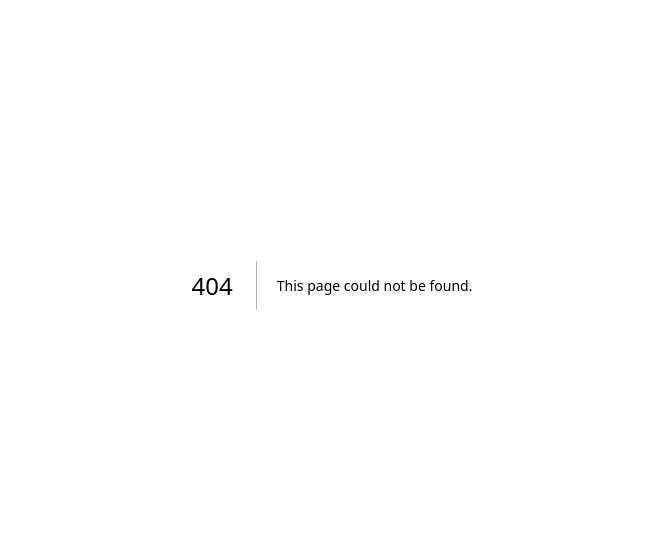
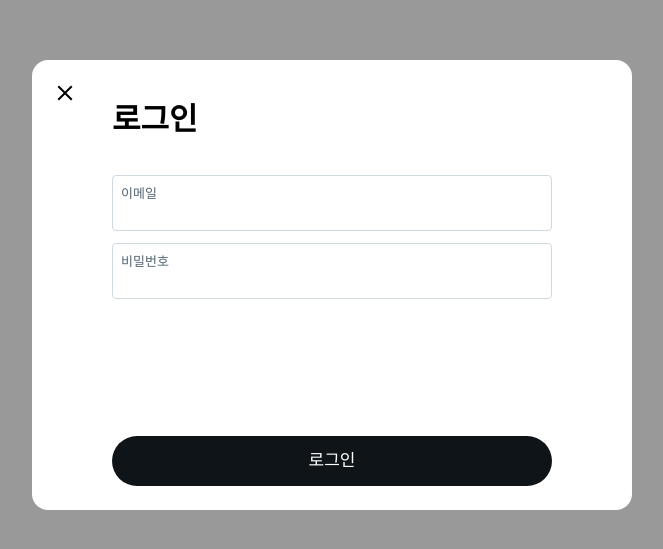
Before and after one commit to eodnjs467/daily-life-sharing, a Next.js app: page /i/flow/login in a window 1280 px wide. Before the commit this address had no page. Shown: the part 115-664 px from the top of the page, without its empty margins (308-971 px from the left). Built offline with nearby package versions, Linux system fonts and the light colour scheme.

Commit message:
:lipstick: 로그인 모달 페이지 레이아웃

```diff
--- /dev/null
+++ b/src/app/(beforeLogin)/_component/login-modal.module.css
@@ -0,0 +1,89 @@
+.modalBackground {
+  width: 100vw;
+  height: 100%;
+  display: flex;
+  flex-direction: column;
+  justify-content: center;
+  align-items: center;
+  background-color: rgba(0, 0, 0, 0.4);
+  position: absolute;
+  top: 0;
+  left: 0;
+  right: 0;
+  bottom: 0;
+}
+.modal {
+  background-color: #fff;
+  position: relative;
+  max-width: 80vw;
+  min-width: 600px;
+  border-radius: 16px;
+  display: flex;
+  flex-direction: column;
+  height: 450px;
+}
+
+.header {
+  padding: 36px 80px 20px;
+  font-size: 31px;
+  font-weight: bold;
+}
+.modal form {
+  display: flex;
+  flex-direction: column;
+  flex: 1;
+}
+.modalBody {
+  flex: 1;
+  padding: 0 80px;
+}
+.inputDiv {
+  display: flex;
+  flex-direction: column;
+  height: 56px;
+  position: relative;
+  margin: 12px 0;
+}
+.label {
+  width: 100%;
+  display: inline-block;
+  position: absolute;
+  top: 0;
+  border: 1px solid rgb(207, 217, 222);
+  border-radius: 4px;
+  font-size: 13px;
+  height: 56px;
+  padding: 8px 8px 0;
+  color: rgb(83, 100, 113);
+}
+
+.label:focus-within {
+  color: red;
+}
+.input {
+  width: 100%;
+  border: none;
+  font-size: 17px;
+  margin-top: 16px;
+  padding: 12px 8px 8px;
+  outline: none;
+}
+.modalFooter {
+  padding: 24px 80px;
+}
+.actionButton {
+  width: 100%;
+  height: 50px;
+  border-radius: 25px;
+  background-color: rgb(15, 20, 25);
+  color: white;
+  font-size: 17px;
+  cursor: pointer;
+  border: none;
+}
+.actionButton:disabled {
+  opacity: 0.5;
+}
+.actionButton:hover {
+  background-color: rgb(39, 44, 48);
+}
--- /dev/null
+++ b/src/app/(beforeLogin)/_component/login-modal.tsx
@@ -0,0 +1,40 @@
+"use client";
+import style from "./login-modal.module.css";
+import BackButton from "@/app/(beforeLogin)/_component/back-button";
+export default function LoginModal() {
+  return (
+    <div className={style.modalBackground}>
+      <div className={style.modal}>
+        <div className={style.header}>
+          <BackButton />
+          <div>로그인</div>
+        </div>
+        <form>
+          <div className={style.modalBody}>
+            <div className={style.inputDiv}>
+              <label className={style.label} htmlFor={"email"}>
+                이메일
+              </label>
+              <input id={"email"} type={"email"} className={style.input} />
+            </div>
+            <div className={style.inputDiv}>
+              <label className={style.label} htmlFor={"password"}>
+                비밀번호
+              </label>
+              <input
+                id={"password"}
+                type={"password"}
+                className={style.input}
+              />
+            </div>
+          </div>
+          <div className={style.modalFooter}>
+            <button className={style.actionButton} disabled={false}>
+              로그인
+            </button>
+          </div>
+        </form>
+      </div>
+    </div>
+  );
+}
--- /dev/null
+++ b/src/app/(beforeLogin)/i/flow/login/page.tsx
@@ -0,0 +1,5 @@
+import LoginModal from "@/app/(beforeLogin)/_component/login-modal";
+
+export default function LoginPage() {
+  return <LoginModal />;
+}
--- /dev/null
+++ b/src/app/(beforeLogin)/login/page.tsx
@@ -0,0 +1,9 @@
+"use client";
+import { useRouter } from "next/navigation";
+import MainPage from "@/app/(beforeLogin)/_component/main";
+
+export default function RedirectLoginPage() {
+  const router = useRouter();
+  router.replace("/i/flow/login");
+  return <MainPage />;
+}
```
